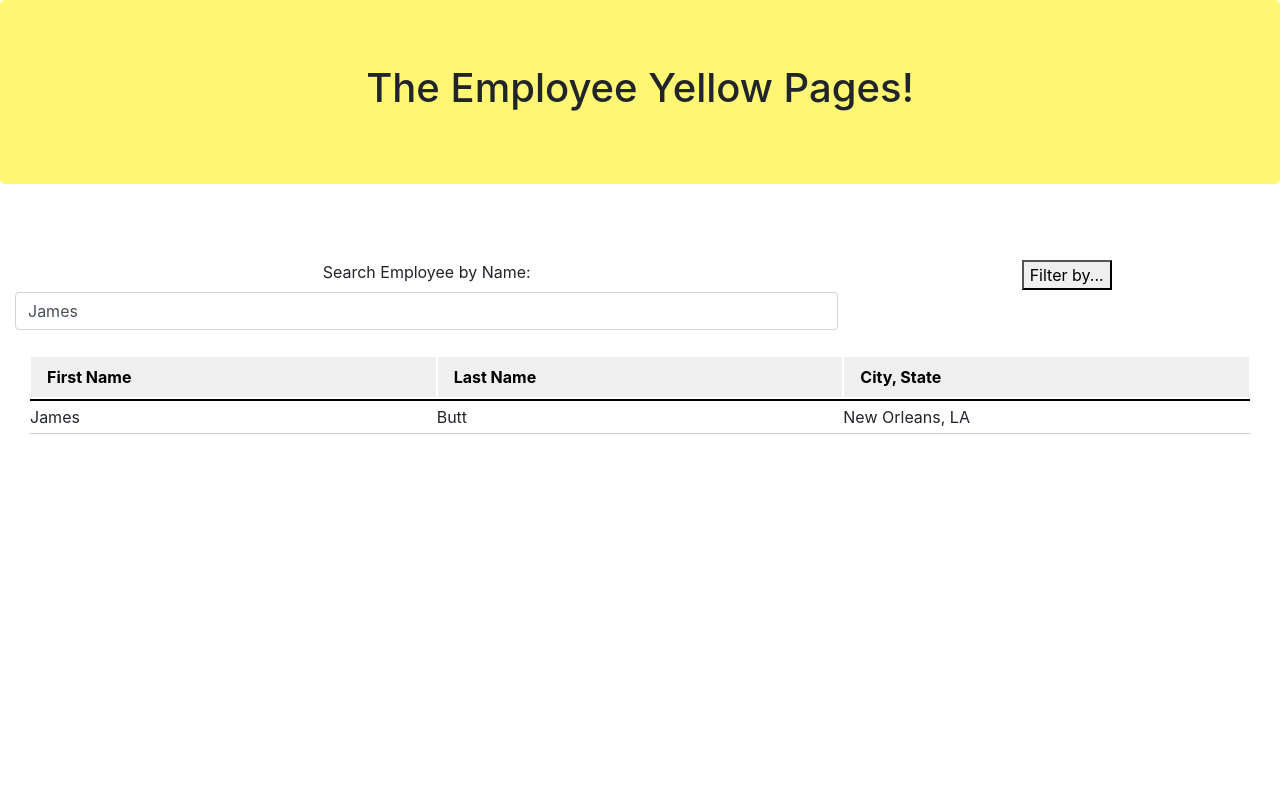
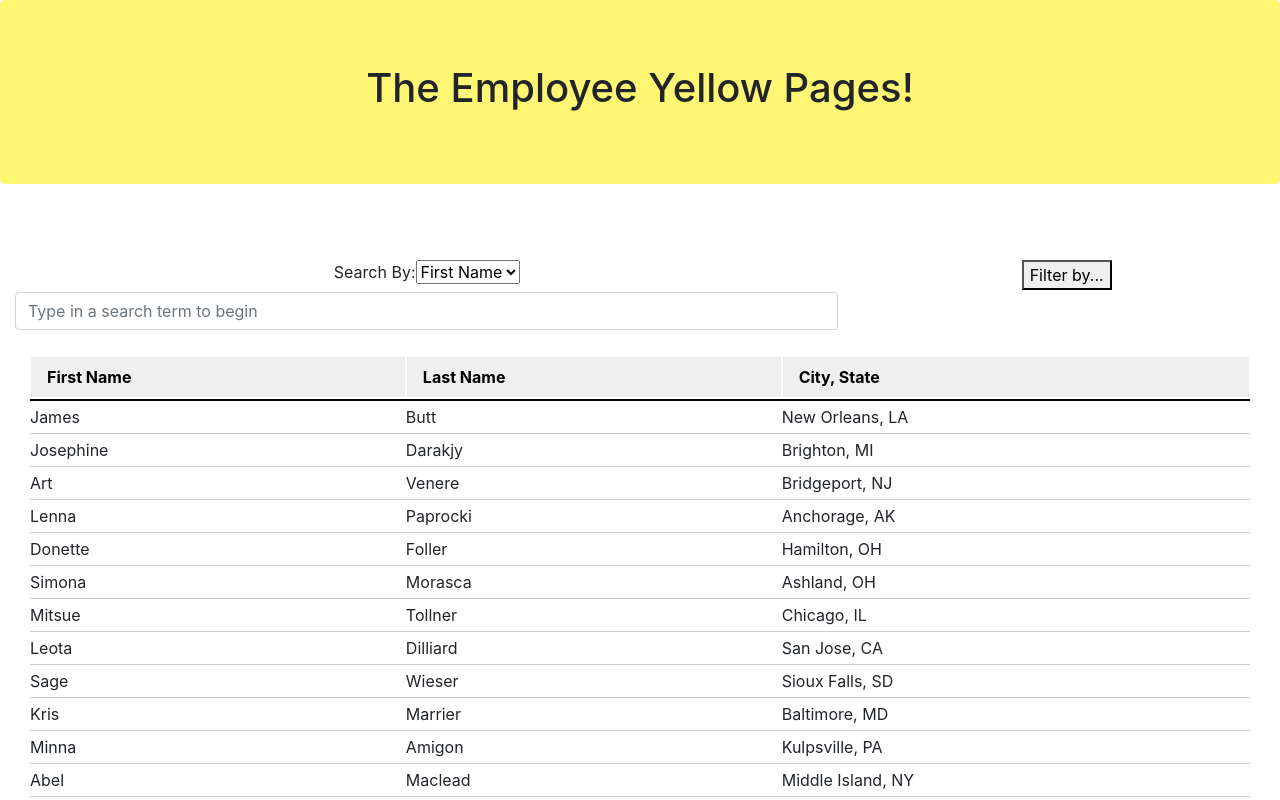
Before and after one commit to gusvalenzuela/employee-yellow-pages-app, a React (Create React App) app: page /directory in a window 1280 px wide. Shown: the top 800 px of the page. Built offline with nearby package versions, Linux system fonts and the light colour scheme.

Commit message:
changed from hard search to startWith search

```diff
--- a/src/components/SearchForm/index.js
+++ b/src/components/SearchForm/index.js
@@ -1,15 +1,26 @@
 import React, { useContext } from "react";
 import "./style.css";
-import EmployeeContext from "../../utils/EmployeeContext"
+import EmployeeContext from "../../utils/EmployeeContext";
 
 // Using the datalist element we can create autofill suggestions based on employees?
 function SearchForm(props) {
-  const {handleInputChange, search} = useContext(EmployeeContext)
+  const { handleInputChange, search, search_option } = useContext(EmployeeContext);
   return (
     <form className="search">
       <div className="form-group">
-        <label htmlFor="term">Search Employee by Name:</label>
+        <label htmlFor="search-select">Search By:</label>
+
+        <select name="search-options" id="search-select">
+          <option value="first_name">First Name</option>
+          <option value="last_name">Last Name</option>
+          <option value="city">City</option>
+          {/* <option value="hamster">Hamster</option>
+          <option value="parrot">Parrot</option>
+          <option value="spider">Spider</option>
+          <option value="goldfish">Goldfish</option> */}
+        </select>
         <input
+          autoComplete="off"
           value={search}
           onChange={handleInputChange}
           name="term"
--- a/src/pages/directory.js
+++ b/src/pages/directory.js
@@ -9,43 +9,59 @@ import Employees from "../employees.json";
 import EmployeeContext from "../utils/EmployeeContext.js";
 import Alert from "../components/Alert";
 
-function searchTerms(search) {
-  console.log(`searching for ${search} in employees`);
-  return new Promise((resolve, reject) => {
-    let fEmployees = Employees.filter(
-      (i) =>
-        i.first_name.toLowerCase() === search.toLowerCase() ||
-        i.last_name.toLowerCase() === search.toLowerCase()
-    );
-    console.log(fEmployees);
-    resolve(fEmployees);
-  });
-}
+function Directory() {
+  const [search, setSearch] = useState("");
+  const [searchOption, setSearchOption] = useState("first_name");
+  const [employees, setEmployees] = useState(Employees);
 
-function Directory() {
-  // const  = useContext(EmployeeContext);
+  function searchTerms(search) {
+    // console.log(`searching for ${search} in employees`);
+    var searchField = "first_name";
 
-  const [search, setSearch] = useState("James");
-  const [employees, setEmployees] = useState(Employees)
-  // const [error, setError] = useState("");
+    console.log(`search option is: ${searchOption}`)
+
+    switch (searchOption) {
+      case "last_name":
+        searchField = "last_name";
+        break;
+      case "city":
+        searchField = "city";
+        break;
+
+      default:
+        break;
+    }
+
+    setSearchOption(searchOption)
+
+    return new Promise((resolve, reject) => {
+      if (!search) {
+        resolve(Employees);
+      }
+      let fEmployees = Employees.filter((i) =>
+        i[searchField].toLowerCase().startsWith(search)
+      );
+      resolve(fEmployees);
+    });
+  }
 
   useEffect(() => {
-    document.title = "Employee Directory";
-    if (!search) {
-      return;
-    }
+    document.title = "EYP | Directory";
     searchTerms(search).then((res) => {
-      console.log(res);
       if (res.length === 0) {
         // throw new Error("No results found.");
         console.log("No results found.");
       }
 
-      setEmployees(res)
+      setEmployees(res);
     });
   }, [search]);
 
   const handleInputChange = (event) => {
+    if (!event.target.value) {
+      setSearch("");
+      // console.log(`change`, event.target.value);
+    }
     setSearch(event.target.value);
   };
 
@@ -59,7 +75,9 @@ function Directory() {
       <Jumbotron>
         <h1>The Employee Yellow Pages!</h1>
       </Jumbotron>
-      <EmployeeContext.Provider value={{employees, search, handleFormSubmit, handleInputChange}}>
+      <EmployeeContext.Provider
+        value={{ employees, search, handleFormSubmit, handleInputChange, searchOption }}
+      >
         <div>
           <Container
             fluid="true"
@@ -73,7 +91,7 @@ function Directory() {
                 {/* {error} */}
               </Alert>
               <div className="col-8">
-                <SearchForm/>
+                <SearchForm />
               </div>
               <div className="col-4">
                 <button>Filter by...</button>
@@ -81,7 +99,7 @@ function Directory() {
             </Row>
             <Row style={{ padding: "inherit" }}>
               <Col size="12">
-                <EmployeeTable/>
+                <EmployeeTable />
               </Col>
             </Row>
           </Container>
--- a/src/utils/EmployeeContext.js
+++ b/src/utils/EmployeeContext.js
@@ -1,7 +1,16 @@
 import { createContext } from "react";
 
 const EmployeeContext = createContext({
-  employees: [],
+  id: "",
+  first_name: "",
+  last_name: "",
+  company_name: "",
+  email: "",
+  address: "",
+  state: "",
+  city: "",
+  zip: 0,
+  search_option:"",
 });
 
 export default EmployeeContext;
```
